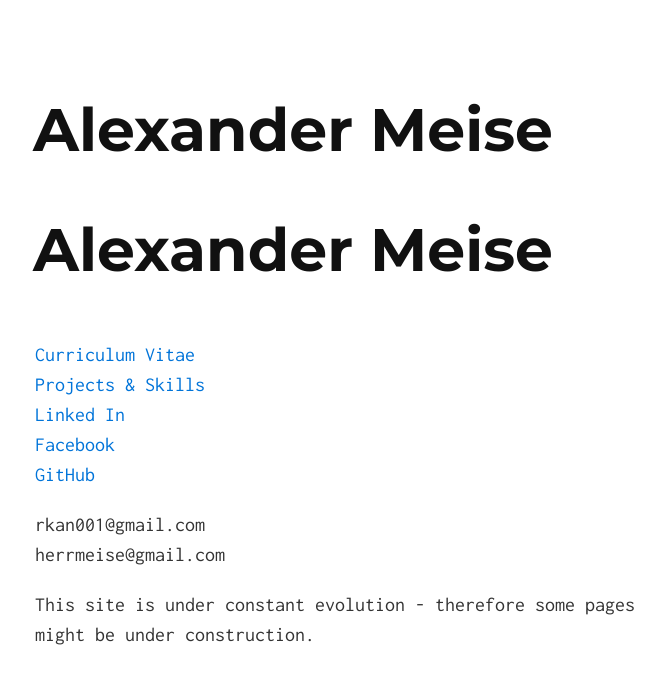
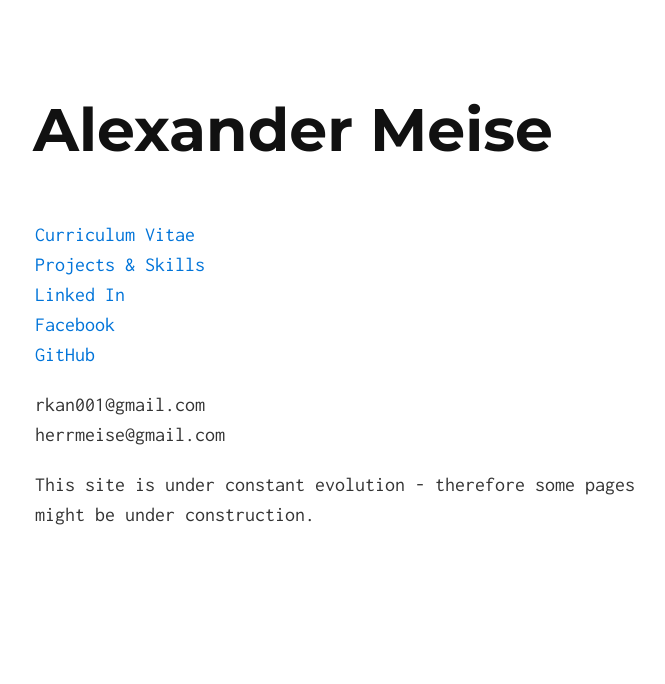
Before and after one commit to alexmeise/alexmeise.github.io, a Jekyll site: the page built from index.md, in a window 1280 px wide. Shown: the top 684 px of the page, without its empty margins (305-970 px from the left). Built offline with Jekyll 4.4.1, drawn with Linux system fonts in a browser that asks for light colours; our own code applies the rules of GitHub Pages for plain Markdown files.

Commit message:
Update index.md

```diff
--- a/index.md
+++ b/index.md
@@ -1,7 +1,6 @@
 ---
 layout: default
 ---
-# Alexander Meise
 [Curriculum Vitae](https://alexmeise.github.io/cv)
 [Projects & Skills](http://alexmeise.github.io/projects)
 [Linked In](https://www.linkedin.com/in/alexander-meise-7574a153/)
```
